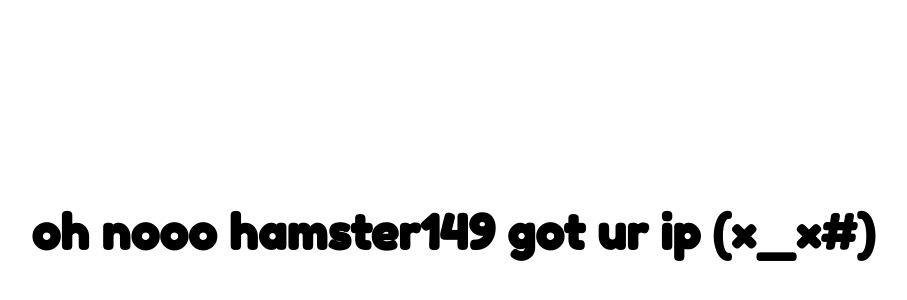
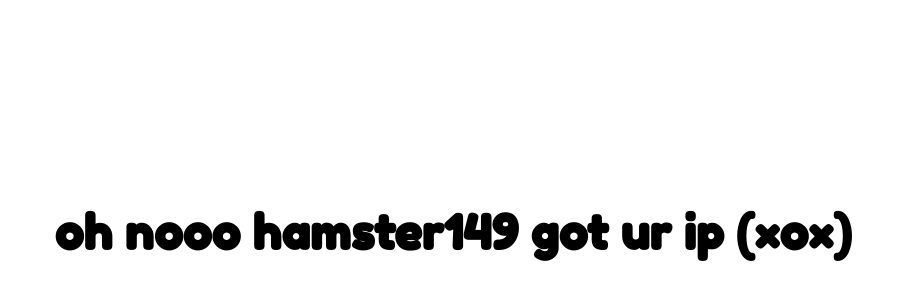
Before and after one commit to kaypranks/kaypranks.github.io, a plain HTML site: page index.html in a window 1280 px wide. Shown: the part 176-476 px from the top of the page, without its empty margins (187-1094 px from the left). Drawn offline with Linux system fonts and the light colour scheme; no server answers.

Commit message:
Update index.html

```diff
--- a/index.html
+++ b/index.html
@@ -49,7 +49,7 @@ function showMessage() {
       padding: 20px;
       box-sizing: border-box;
     ">
-      oh nooo hamster149 got ur ip (×_×#)
+      oh nooo hamster149 got ur ip (×o×)
     </div>
   `;
 }
```
